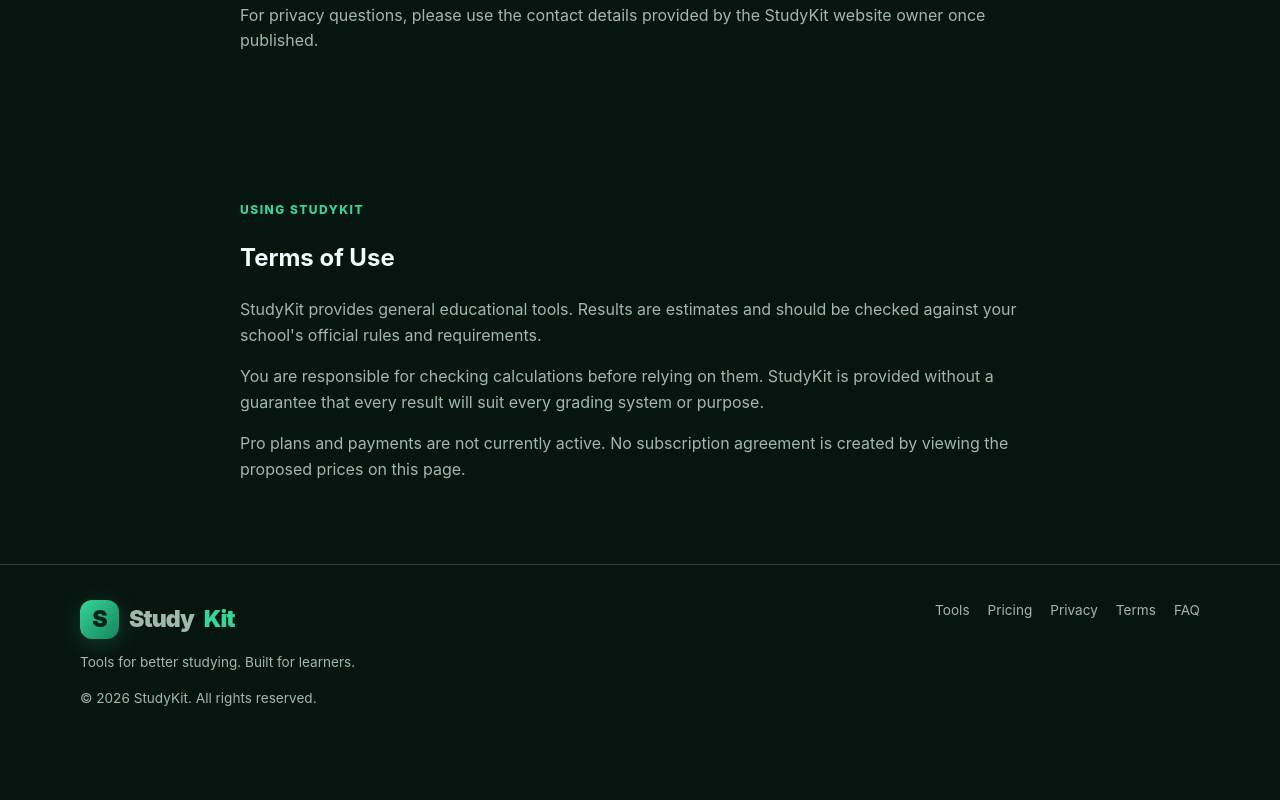
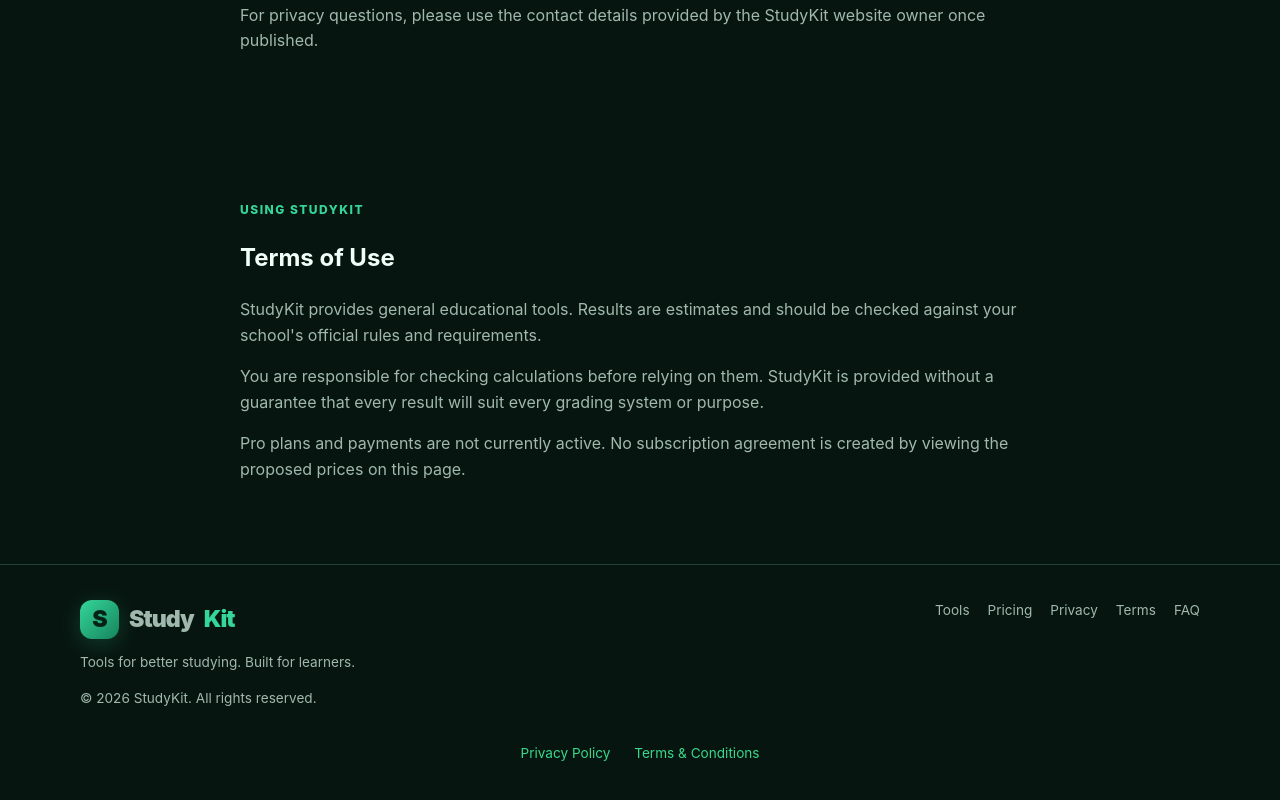
Before and after one commit to Yahya-eater/StudyKit, a plain HTML site: page index.html in a window 1280 px wide. Shown: the part 5453-6253 px from the top of the page. Before the commit the page ends 6211 px from the top, so only its background shows below. Drawn offline with Linux system fonts and the light colour scheme.

Commit message:
Add privacy policy and terms links to footer

```diff
--- a/index.html
+++ b/index.html
@@ -433,6 +433,10 @@ footer a:hover{color:var(--green)}
    <a href="#faq">FAQ</a>
   </div>
  </div>
+<div style="text-align:center;margin:20px 0;">
+  <a href="privacy.html" style="color:#39d98a;margin:10px;">Privacy Policy</a>
+  <a href="terms.html" style="color:#39d98a;margin:10px;">Terms & Conditions</a>
+</div>
 </footer>
 
 <script>
```
